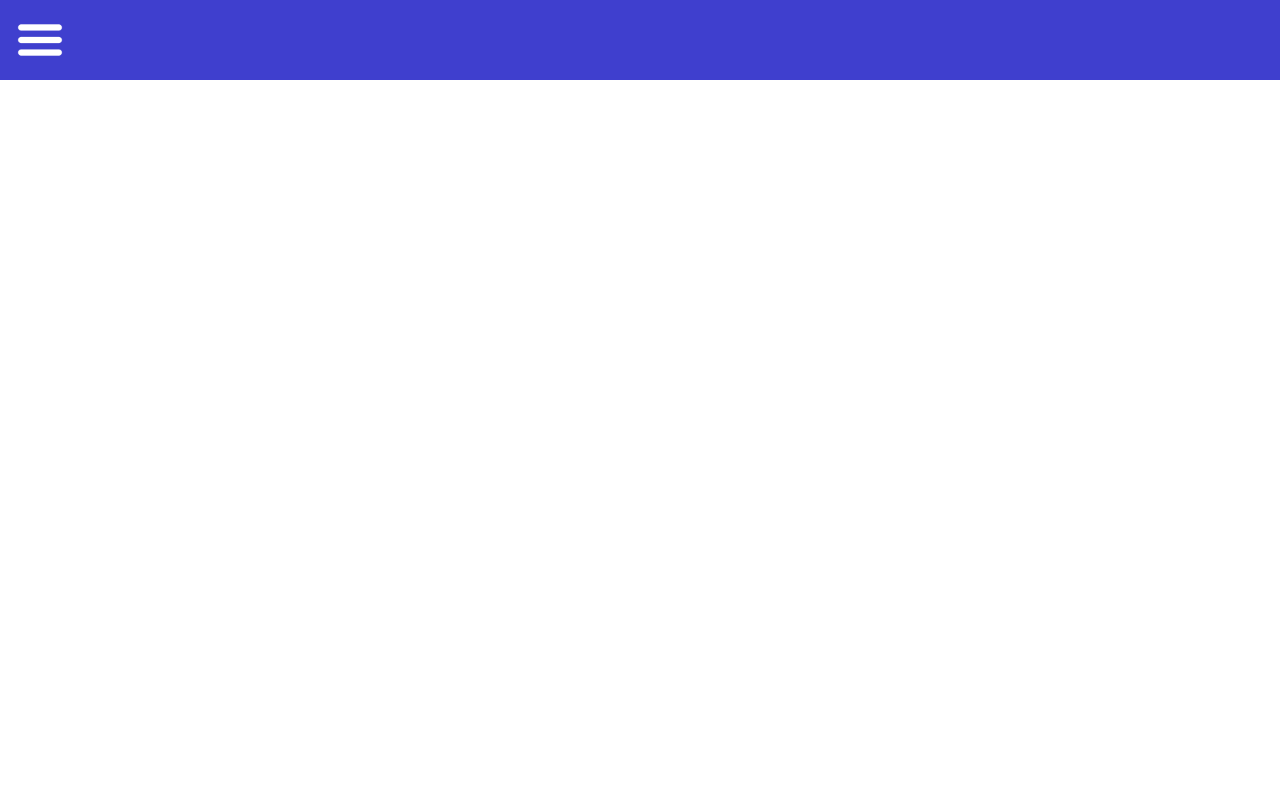
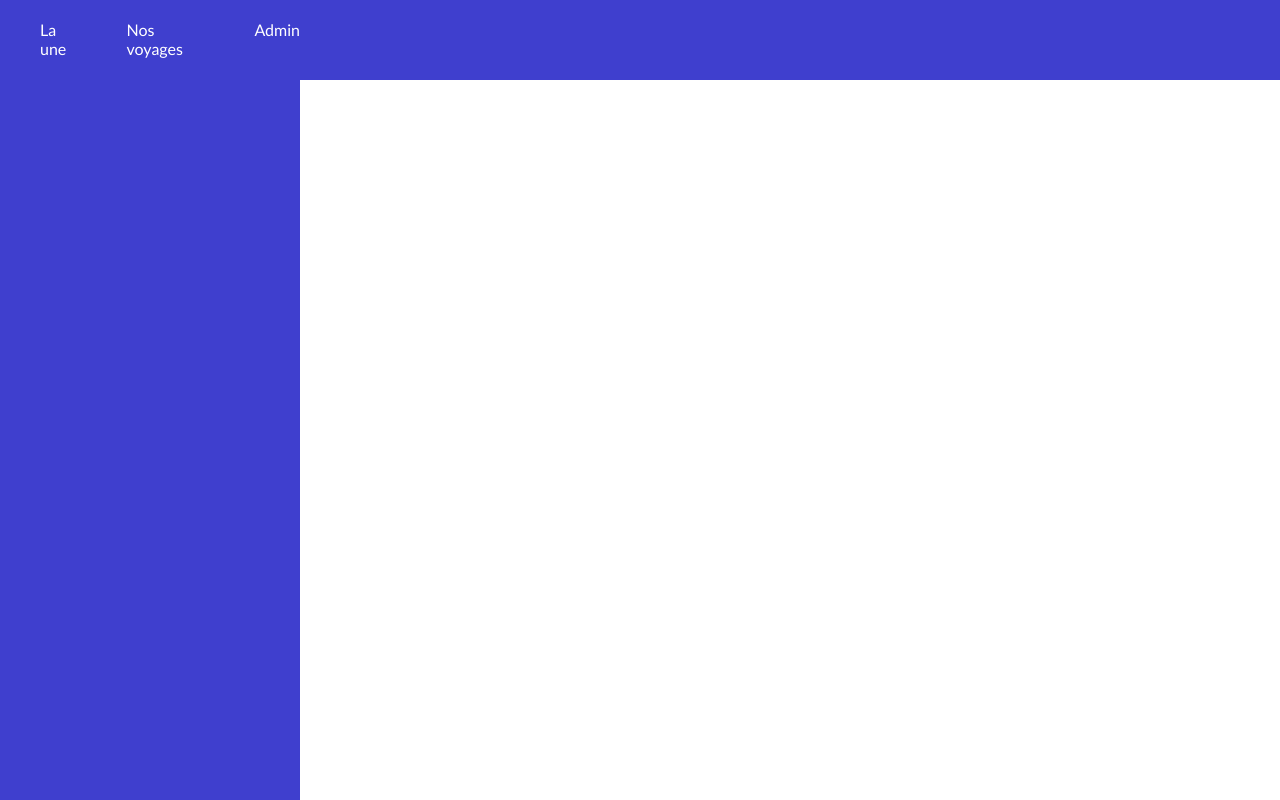
Before and after one commit to fryderyc/semaine4, a plain HTML site: page index.html in a window 1280 px wide. Drawn offline with nearby package versions, Linux system fonts and the light colour scheme.

Commit message:
Ajouter la fonctionalite d'afficher et cacher le nav

```diff
--- a/index.html
+++ b/index.html
@@ -5,10 +5,17 @@
 
     <body>
         <header class="header_bar">
-            <img class="header_bouton" src="hamburger.png">
-            <nav>
-
+            <img id="header_bouton" class="header_bouton" src="hamburger.png">
+            <nav class="header_nav active">
+                <ul class="header_menu">
+                    <li>La une</li>
+                    <li>Nos voyages</li>
+                    <li>Admin</li>
+                </ul>
             </nav>
         </header>
+
+        <script src="https://code.jquery.com/jquery-3.4.1.slim.min.js"></script>
+        <script src="script.js"></script>
     </body>
 </html>
--- /dev/null
+++ b/script.js
@@ -0,0 +1,5 @@
+$(document).ready(function() {
+    $("#header_bouton").click(function(e) {
+        $(".header_nav").toggleClass("active");
+    })
+})
--- a/style.css
+++ b/style.css
@@ -9,7 +9,44 @@
 }
 
 .header_bouton {
+    display: none;
     width: 50px;
     height: 50px;
     padding: 15px;
 }
+
+.header_nav {
+    width: 300px;
+    height: 100vh;
+    background-color: rgb(63, 63, 206);
+    color: white;
+    font-family: "Gill Sans";
+    position: fixed;
+    left: -300px;
+    transition: all 1s;
+}
+
+.header_nav.active {
+    left: 0px;
+}
+
+li {
+    list-style-type: none;
+    padding-top: 20px;
+}
+
+.header_menu {
+    display: flex;
+    column-gap: 40px;
+}
+
+
+@media (max-width: 800px) {
+    .header_bouton {
+        display: block;
+    }
+
+    .header_menu {
+        display: block;
+    }
+}
```
